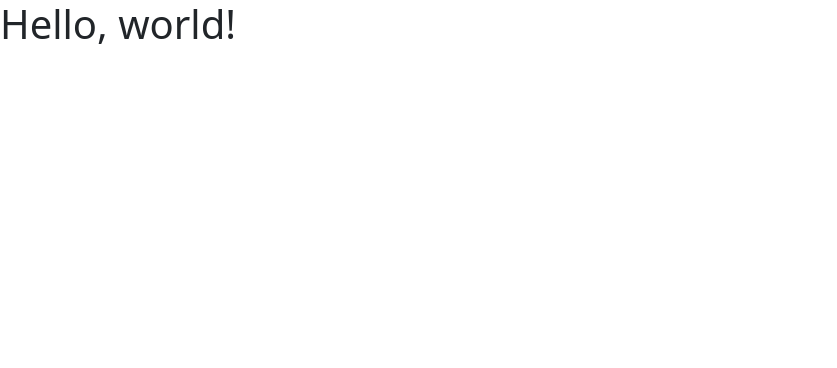
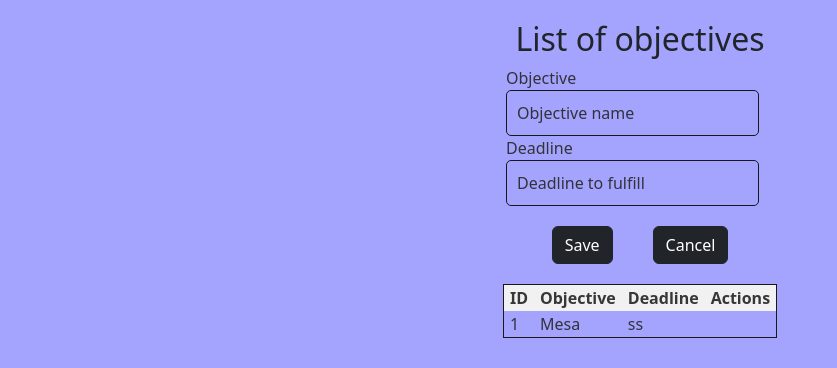
Before and after one commit to eipvi/task-checklist, a plain HTML site: page task-checklist.html in a window 1280 px wide. Shown: the whole page, without its empty margins (0-837 px from the left). Drawn offline with nearby package versions, Linux system fonts and the light colour scheme.

Commit message:
feat: new page, design style and adjustment

```diff
--- a/css/style.css
+++ b/css/style.css
@@ -1,8 +1,32 @@
 * {
   margin: 0;
   padding: 0;
-  background-color: rgb(255, 255, 255);
 }
+
+:root {
+  --background-bg: #a4a4ff;
+  --text-color: #181818;
+  --text-color-white: #ffff;
+  --text-color-gray: #292929ed;
+  --text-color-gray-secu: #f1f1f1;
+}
+#bg-task {
+  width: 100%;
+  height: 550px;
+  background-color: var(--background-bg);
+}
+
+#tc-bg-container {
+  width: 316px;
+}
+
+#tc-bg-container div {
+  background-color: var(--background-bg);
+  border: none;
+  color: var(--text-color-gray);
+}
+
+/* col-md-3 */
 
 ul {
   display: flex;
@@ -22,6 +46,23 @@ li {
   display: flex;
 }
 
+input {
+  background-color: var(--background-bg);
+  padding: 10px;
+  border-radius: 5px;
+  border: 1px solid var(--text-color);
+  color: var(--text-color-white);
+  outline: 0;
+}
+
+input::placeholder {
+  color: var(--text-color-gray);
+}
+
+.tc-button button {
+  margin: 0 20px 0 20px;
+}
+
 @media screen and (min-width: 280px) {
   .tc-icoin-pages .icoin-b img {
     width: 15px;
@@ -30,8 +71,12 @@ li {
 
   .icoin-c img {
     display: flex;
-    width: 48px;
+    width: 50px;
     margin: 0 0 0 203px;
+  }
+
+  .img-fluid {
+    width: 244px;
   }
 
   h1 {
@@ -40,7 +85,7 @@ li {
 
   .tc-container-img {
     display: block;
-    width: 330px;
+    width: 380px;
   }
 
   .tc-display- {
@@ -49,6 +94,35 @@ li {
 
   .button-more img {
     width: 137px;
+  }
+
+  .content {
+    margin-top: 15px;
+    padding: 5px;
+  }
+
+  table {
+    border-collapse: collapse;
+    border: 1px solid var(--text-color);
+    width: 100%;
+  }
+
+  table th {
+    background-color: var(--text-color-gray-secu);
+  }
+
+  table th,
+  td {
+    padding: 1px 6px;
+    text-align: left;
+  }
+
+  .table td img {
+    width: 22px;
+  }
+
+  .center {
+    text-align: center;
   }
 }
 
@@ -63,10 +137,14 @@ li {
     margin: 0 0 0 323px;
   }
   .tc-container-img {
-    width: 530px;
+    width: 520px;
   }
 }
 
-.tc-padding-to-20 {
-  padding-top: 30px;
+.tc-padding-bottom-20 {
+  padding-bottom: 20px;
 }
+
+.tc-padding-top {
+  padding-top: 20px;
+}
--- a/task-checklist.html
+++ b/task-checklist.html
@@ -3,16 +3,74 @@
   <head>
     <meta charset="utf-8" />
     <meta name="viewport" content="width=device-width, initial-scale=1" />
+    <link rel="stylesheet" href="/css/style.css" />
     <title>Bootstrap demo</title>
     <link href="css/bootstrap.min.css" rel="stylesheet" />
   </head>
-  <body>
-    <h1>Hello, world!</h1>
-    <script
-      src="https://cdn.jsdelivr.net/npm/@popperjs/core@2.11.8/dist/umd/popper.min.js"
-      integrity="sha384-I7E8VVD/ismYTF4hNIPjVp/Zjvgyol6VFvRkX/vR+Vc4jQkC+hVqc2pM8ODewa9r"
-      crossorigin="anonymous"
-    ></script>
+  <body id="bg-task">
+    <div class="container">
+      <div class="row justify-content-center">
+        <div class="d-flex justify-content-center">
+          <h1 class="h2 tc-padding-top">List of objectives</h1>
+        </div>
+        <div class="row" id="tc-bg-container">
+          <div>
+            <div class="card d-flex align-items-center">
+              <div>
+                <label>Objective</label>
+                <input
+                  type="text"
+                  id="objective"
+                  placeholder="Objective name"
+                />
+              </div>
+              <div class="tc-padding-bottom-20">
+                <label>Deadline</label>
+                <input
+                  type="text"
+                  id="deadline"
+                  placeholder="Deadline to fulfill"
+                />
+              </div>
+              <div class="d-flex tc-button">
+                <button
+                  type="button"
+                  onclick="objective.save()"
+                  class="btn btn-dark"
+                >
+                  Save
+                </button>
+                <button
+                  type="button"
+                  onclick="objective.cancel()"
+                  class="btn btn-dark"
+                >
+                  Cancel
+                </button>
+              </div>
+              <div class="content">
+                <table>
+                  <thead>
+                    <th class="ID">ID</th>
+                    <th>Objective</th>
+                    <th>Deadline</th>
+                    <th>Actions</th>
+                  </thead>
+                  <tbody>
+                    <tr>
+                      <td>1</td>
+                      <td>Mesa</td>
+                      <td>ss</td>
+                    </tr>
+                  </tbody>
+                </table>
+              </div>
+            </div>
+          </div>
+        </div>
+      </div>
+    </div>
+    <script src="/js/script.js"></script>
     <script src="js/bootstrap.min.js"></script>
   </body>
 </html>
```
Also changed, not shown: index.html (+4 -6 lines), task-about-one.html (+51 -0 lines), task-about-two.html (+52 -0 lines), assets/delet.svg (added), assets/edit.svg (added).
